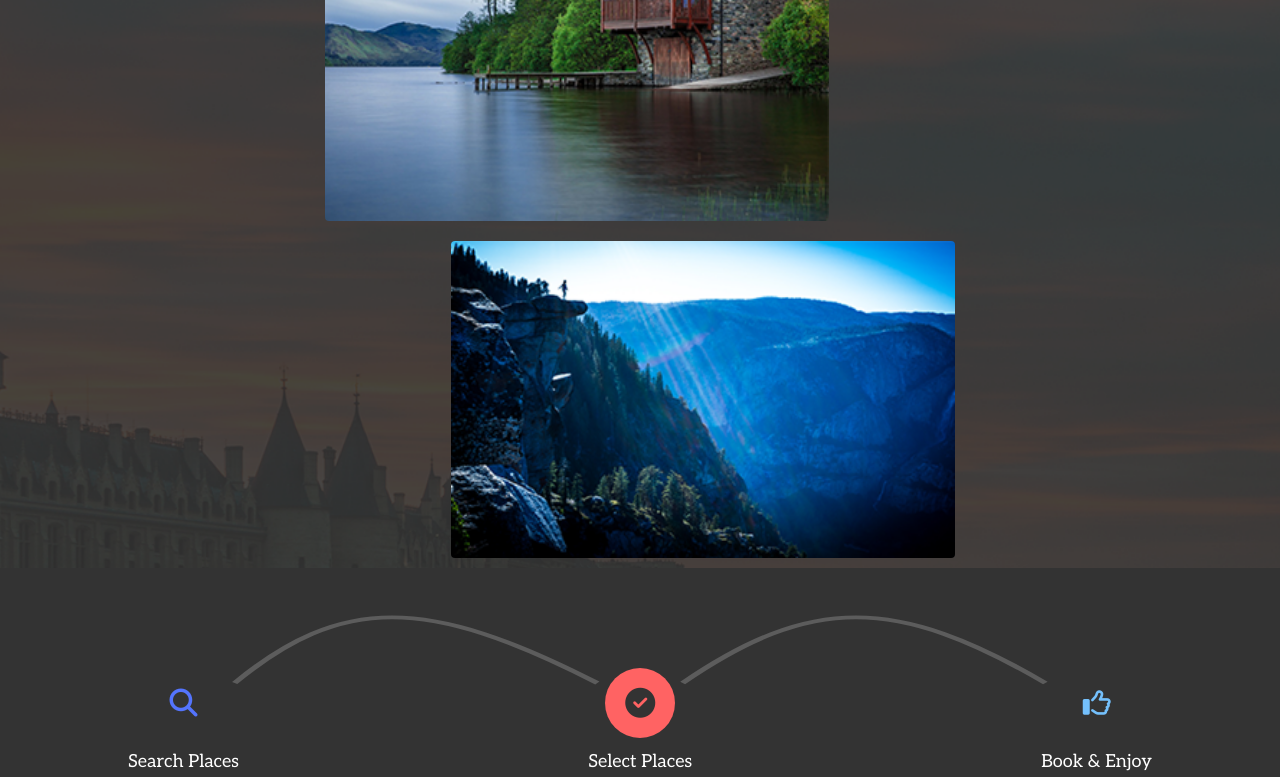
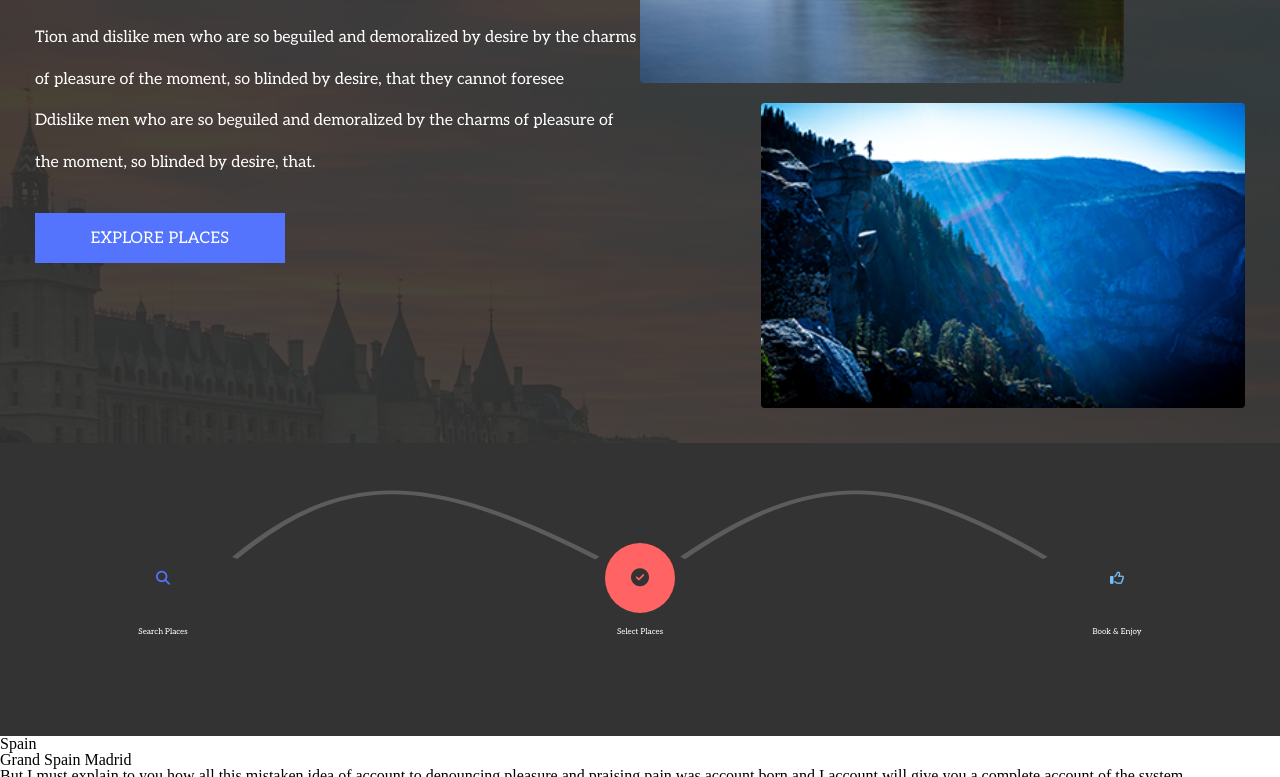
Before and after one commit to Anitha-Thunga/bhromaon-module1-test-skills-project, a website: page index.html in a window 1280 px wide. Shown: the part 667-1444 px from the top of the page. Drawn offline with nearby package versions, Linux system fonts and the light colour scheme; files that its build step writes are made by us from their sources.

Commit message:
updated sass file to add responsiveness for frame1 and frame2

```diff
--- a/styles/_media.scss
+++ b/styles/_media.scss
@@ -26,15 +26,16 @@
     font-size: 12px;
     margin-top: 10px;
   }
-// styles for navigation
+
+  // styles for navigation
   .logo {
     font-size: 10px;
     letter-spacing: 0px;
   }
 
   /*styles for navigation links*/
-.logo {
-        font-size: 18px;
+  .logo {
+    font-size: 18px;
 
   }
 
@@ -47,6 +48,68 @@
     }
 
   }
+
+  //styles for frame1
+  .frame1 {
+    padding: 35px;
+
+
+
+    /* styles for left section*/
+    .left-container {
+      h2 {
+        font-size: 36px;
+        margin-bottom: 20px;
+      }
+
+      p {
+        font-size: 18px;
+        margin-bottom: 30px;
+      }
+
+
+      .explore-btn {
+        padding: 5px 10px;
+        letter-spacing: 0.3px;
+        font-size: 12px;
+
+      }
+    }
+
+    /*styles for right section*/
+    .right-container {
+      gap: 5px;
+
+      img {
+        width: 80%;
+        border-radius: 4px;
+      }
+
+      .top-img {
+        align-self: flex-start;
+
+      }
+
+      .bottom-img {
+        align-self: flex-end;
+      }
+
+    }
+  }
+
+  //styles for frame2
+  .step__icon {
+    font-size: 18px;
+  }
+
+  .step__icon--select {
+    font-size: 22px;
+  }
+
+  .step__label {
+    font-size: 12px;
+  }
+
 
 }
 
@@ -81,6 +144,7 @@
     font-size: 10px;
     margin-top: 7px;
   }
+
   /*navigation styles*/
 
   .logo {
@@ -99,5 +163,73 @@
 
   }
 
+  // styles for frame1
+  .frame1 {
+    display: flex;
+    justify-content: space-between;
+    align-items: center;
+    flex-direction: row;
+
+    /* styles for left section*/
+    .left-container {
+      line-height: 2.6;
+      width: 50%;
+
+      h2 {
+        font-size: 36px;
+        margin-bottom: 20px;
+      }
+
+      p {
+        font-size: 16px;
+        margin-bottom: 30px;
+      }
+
+
+      .explore-btn {
+        font-size: 16px;
+        width: 250px;
+        height: 50px;
+      }
+    }
+
+    /*styles for right section*/
+    .right-container {
+      width: 50%;
+      display: flex;
+      flex-direction: column;
+      gap: 20px;
+
+      img {
+        width: 80%;
+        border-radius: 4px;
+      }
+
+      .top-img {
+        align-self: flex-start;
+
+      }
+
+      .bottom-img {
+        align-self: flex-end;
+      }
+
+    }
+
+  }
+
+  // styles for frame2
+  .step__icon {
+    font-size: 14px;
+  }
+
+  .step__icon--select {
+    font-size: 18px;
+  }
+
+  .step__label {
+    font-size: 8px;
+  }
+
 
 }
```
